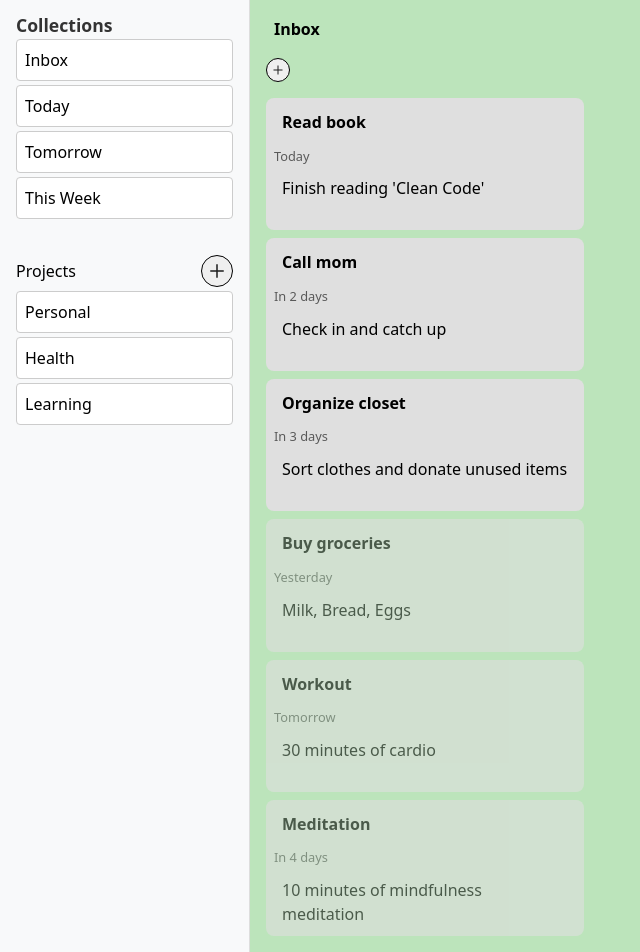
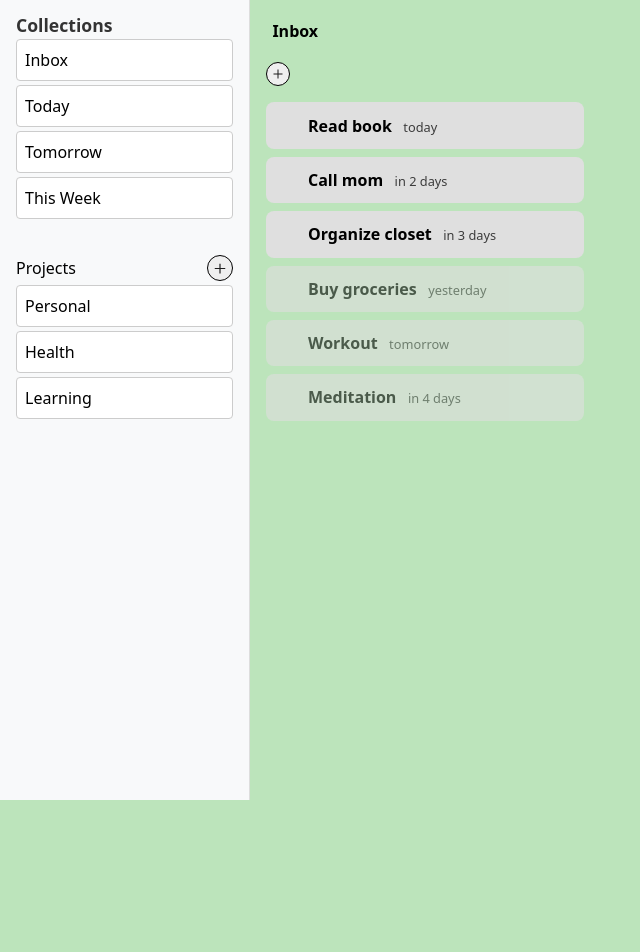
Before and after one commit to detierrez/odin-todo, a website built with webpack: page src/template.html in a window 1280 px wide. Shown: the whole page, without its empty margins (0-640 px from the left). After the commit the page ends 800 px from the top, so only its background shows below. Built offline with nearby package versions, Linux system fonts and the light colour scheme.

Commit message:
feat: Enhance date picker and task card components; improve styling and functionality

```diff
--- a/src/modules/components/date-picker/index.js
+++ b/src/modules/components/date-picker/index.js
@@ -4,29 +4,28 @@ import app from "../../app";
 
 export default function createDatePicker({
   taskId,
-  date,
+  date = new Date(),
   onDateChange,
   ...args
 }) {
-  const datePicker = document.createElement("div");
-  datePicker.className = "date-picker";
+  const datePicker = document.createElement("button");
+  datePicker.classList.add("date-picker", "field-element");
 
-  const dateLabel = document.createElement("p");
+  const dateLabel = document.createElement("span");
   dateLabel.textContent = getLabelText(date);
   dateLabel.className = "date-distance";
-  datePicker.append(dateLabel);
 
-  // const dateFormatted = document.createElement("span");
-  // dateFormatted.className = "date-formatted";
-  // dateFormatted.textContent = ": " + intlFormat(date, {
-  //   weekday: "long",
-  //   month: "short",
-  //   day: "numeric",
-  // });
-  // dateLabel.append(dateFormatted);
+  // // const dateFormatted = document.createElement("span");
+  // // dateFormatted.className = "date-formatted";
+  // // dateFormatted.textContent = ": " + intlFormat(date, {
+  // //   weekday: "long",
+  // //   month: "short",
+  // //   day: "numeric",
+  // // });
+  // // dateLabel.append(dateFormatted);
 
   const dateInput = document.createElement("input");
-  dateInput.className = "date-input";
+  dateInput.className = "input";
   dateInput.setAttribute("type", "date");
   dateInput.dataset.taskId = taskId;
   dateInput.value = format(date, "yyyy-MM-dd");
@@ -39,7 +38,13 @@ export default function createDatePicker({
       onDateChange(event, newDate);
     }
   });
+
+  datePicker.addEventListener("click", (event) => {
+    dateInput.showPicker();
+  });
+
   datePicker.append(dateInput);
+  datePicker.append(dateLabel);
 
   return datePicker;
 }
@@ -49,5 +54,6 @@ function getLabelText(date) {
     ? "today"
     : intlFormatDistance(date, new Date());
 
-  return dateDistance[0].toUpperCase() + dateDistance.slice(1);
+  return dateDistance;
+  // return dateDistance[0].toUpperCase() + dateDistance.slice(1);
 }
--- a/src/modules/components/date-picker/style.css
+++ b/src/modules/components/date-picker/style.css
@@ -1,5 +1,4 @@
-.date-picker {
-  /* max-width: 7em; */
+/* .date-picker {
   width: max-content;
   display: flex;
   align-items: center;
@@ -25,14 +24,31 @@
     }
   }
 
-  /* .date-formatted {
-    font-size: 0.8rem;
-    color: rgba(0, 0, 0, 0.4);
-  } */
-
   .date-distance,
   .date-formatted {
     font-size: 0.8rem;
     color: rgba(0, 0, 0, 0.6);
   }
+} */
+
+.date-picker {
+  cursor: pointer;
+  position: relative;
+  input {
+    position: absolute;
+    visibility: hidden;
+  }
 }
+
+/* input[type="date"]::-webkit-calendar-picker-indicator {
+    background: transparent;
+    bottom: 0;
+    color: transparent;
+    cursor: pointer;
+    height: auto;
+    left: 0;
+    position: absolute;
+    right: 0;
+    top: 0;
+    width: auto;
+} */
--- a/src/modules/components/field-element/style.css
+++ b/src/modules/components/field-element/style.css
@@ -4,9 +4,7 @@
   border-radius: 0.25em;
   cursor: pointer;
 
-  --horizontal-padding: 0.5em;
-  padding-left: var(--horizontal-padding);
-  padding-right: var(--horizontal-padding);
+  padding: 0.2em 0.4em;
 
   &:focus {
     cursor: text;
--- a/src/modules/components/icon-button/style.css
+++ b/src/modules/components/icon-button/style.css
@@ -1,6 +1,6 @@
 .icon-button {
   border: 1px solid black;
-  /* width: 24px; */
+  width: 26px;
   aspect-ratio: 1;
   padding: 0 3px;
   user-select: none;
--- a/src/modules/components/task-card/index.js
+++ b/src/modules/components/task-card/index.js
@@ -18,6 +18,29 @@ export default function createTaskCard({
   taskCard.className = "task-card";
   taskCard.dataset.taskId = task.id;
   taskCard.classList.add(task.isCompleted ? "completed" : "not-completed");
+  taskCard.addEventListener("click", (event) => {
+    event.currentTarget.classList.toggle("expanded");
+  });
+
+  const [iconA, iconB] = task.isCompleted
+    ? ["notCheck", "check"]
+    : ["check", "notCheck"];
+  const checkButton = createTwoSidedIconButton(iconA, iconB);
+  checkButton.classList.add("check-button");
+  checkButton.dataset.taskId = task.id;
+  checkButton.addEventListener("click", (event) => {
+    taskCard.classList.toggle("completed");
+    taskCard.classList.toggle("not-completed");
+    onCheckClick(event);
+  });
+
+  const deleteButton = createIconButton("trashBin");
+  deleteButton.classList.add("delete-button");
+  deleteButton.dataset.taskId = task.id;
+  deleteButton.addEventListener("click", (event) => {
+    taskCard.remove();
+    onDeleteClick(event);
+  });
 
   taskCard.append(
     createFieldElement({
@@ -30,35 +53,8 @@ export default function createTaskCard({
       },
     })
   );
-
-  const buttonsGroup = document.createElement("div");
-  buttonsGroup.className = "buttons-group";
-
-  {
-    const checkButton = createTwoSidedIconButton("check", "notCheck");
-    checkButton.dataset.taskId = task.id;
-    checkButton.card = taskCard;
-    checkButton.addEventListener("click", (event) => {
-      taskCard.classList.toggle("completed");
-      taskCard.classList.toggle("not-completed");
-      onCheckClick(event);
-    });
-    buttonsGroup.append(checkButton);
-
-    const deleteButton = createIconButton("trashBin");
-    deleteButton.dataset.taskId = task.id;
-    deleteButton.addEventListener(
-      "click",
-      (event) => {
-        taskCard.remove();
-        onDeleteClick(event);
-      },
-      true
-    );
-    buttonsGroup.append(deleteButton);
-  }
-  taskCard.append(buttonsGroup);
-
+  taskCard.append(checkButton);
+  taskCard.append(deleteButton);
   taskCard.append(
     createDatePicker({
       taskId: task.id,
@@ -66,7 +62,6 @@ export default function createTaskCard({
       ...args,
     })
   );
-
   taskCard.append(
     createFieldElement({
       type: "description",
@@ -79,5 +74,10 @@ export default function createTaskCard({
     })
   );
 
+  for (const element of taskCard.children) {
+    element.addEventListener("click", (event) => {
+      event.stopPropagation();
+    });
+  }
   return taskCard;
 }
--- a/src/modules/components/task-card/style.css
+++ b/src/modules/components/task-card/style.css
@@ -2,8 +2,6 @@
   background-color: rgb(223, 223, 223);
   border-radius: 0.5em;
   padding: 0.5em;
-  border: none;
-  text-align: left;
 
   &:hover {
     background-color: rgb(201, 201, 201);
@@ -16,37 +14,73 @@
 
 .task-card {
   display: grid;
-  gap: 0.2em;
-  justify-content: space-between;
+  /* gap: 0.2em; */
+  justify-content: spaceS-between;
   justify-items: start;
-  grid-template-columns: 1fr max-content;
+  align-items: center;
+  grid-template-columns: max-content min-content 1fr max-content;
   grid-template-areas:
-    "title buttons"
-    "date  ......."
-    "desc  desc   ";
+    "check title date delete"
+    "..... desc  desc desc";
+
+  grid-template-rows: min-content minmax(0, 0fr);
+  transition: grid-template-rows 0.5s ease;
+  overflow: hidden;
+
+  &:not(.expanded) {
+    > .description {
+      pointer-events: none;
+
+      opacity: 0;
+    }
+  }
+
+  &.expanded {
+    grid-template-rows: min-content minmax(0, 1fr);
+  }
+
   > .title {
     grid-area: title;
+    align-self: baseline;
   }
 
-  > .buttons-group {
-    grid-area: buttons;
+  > .check-button {
+    align-self: center;
+    grid-area: check;
   }
 
   > .date-picker {
     grid-area: date;
+    align-self: baseline;
   }
 
   > .description {
+    align-self: start;
+    opacity: 1;
+    min-width: 0px;
     grid-area: desc;
   }
 }
 
-.task-card > .buttons-group {
-  display: flex;
-  gap: 0.1em;
-  opacity: 0;
+.task-card .title {
+  margin-left: 0.1em;
 }
 
-.task-card:hover > .buttons-group {
+.task-card .date-picker {
+  font-size: 0.8rem;
+  color: #000b;
+}
+
+.task-card .icon-button {
+  border: none;
+  background-color: transparent;
+  opacity: 0;
+
+  &:hover{
+    background-color: #0006;
+  }
+}
+
+.task-card:hover .icon-button {
   opacity: 1;
 }
```
